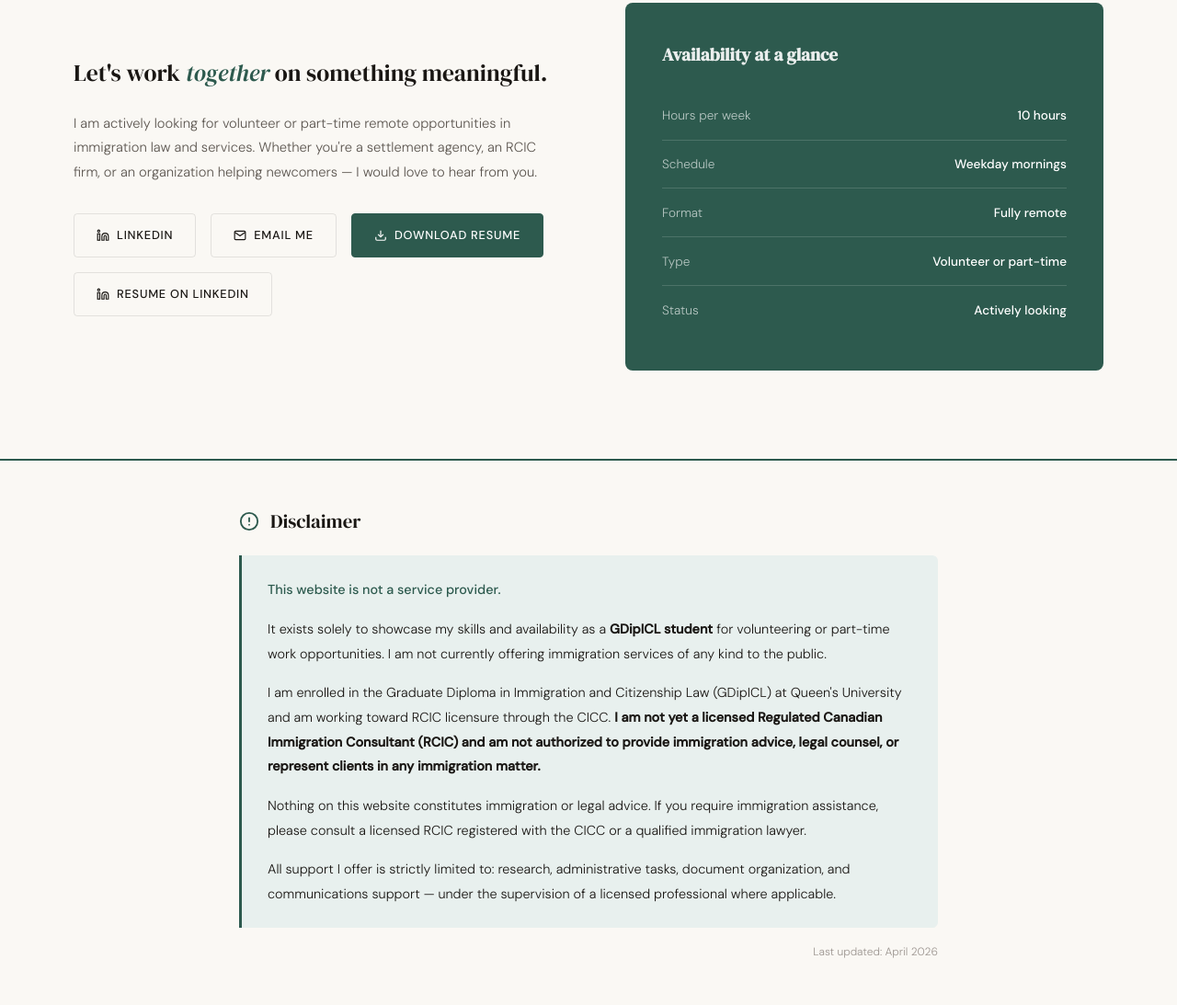
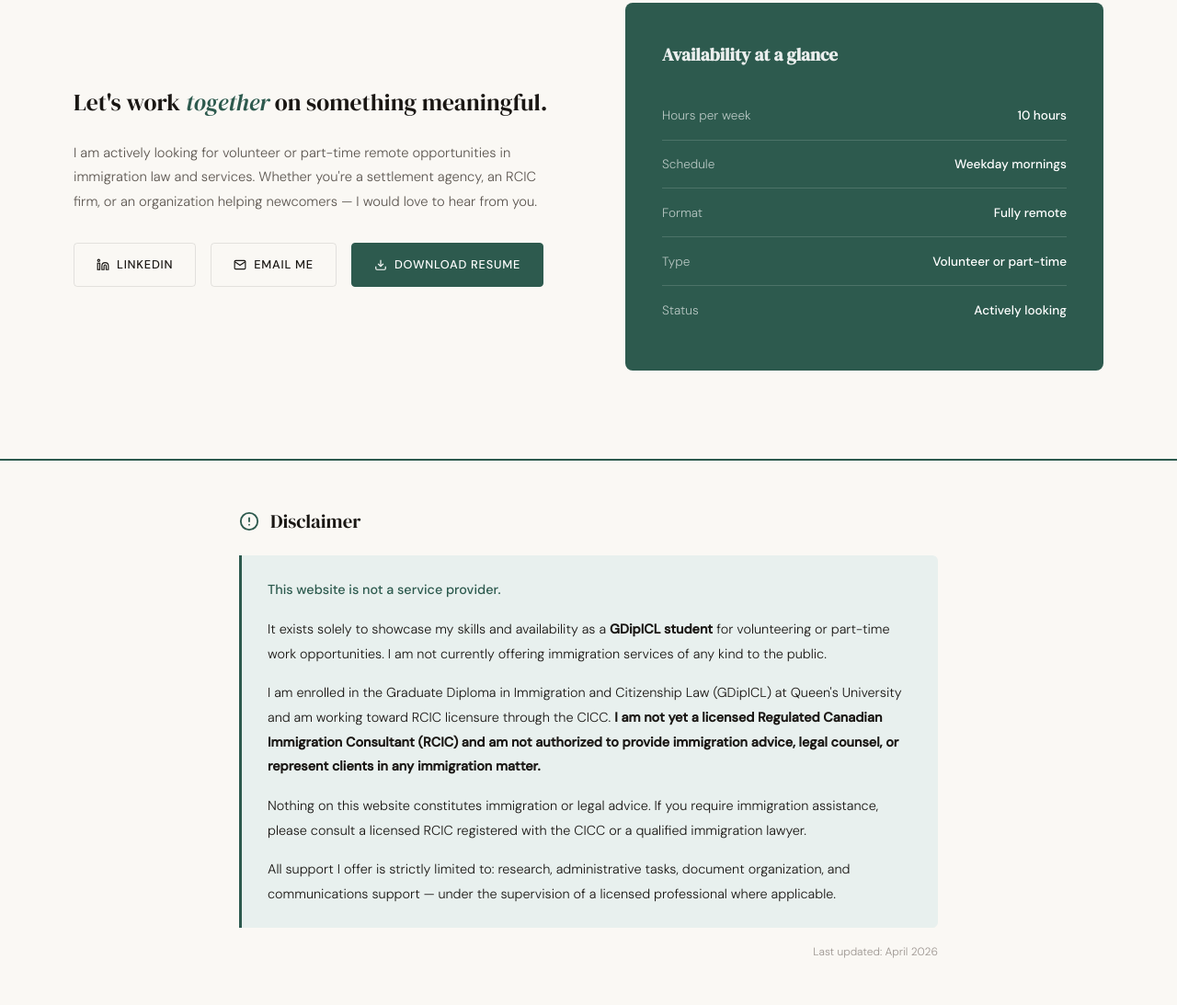
Before and after one commit to altrechamilbonita-maker/altrechamilbonita-maker.github.io-portfolio, a plain HTML site: page index.html in a window 1280 px wide. Shown: the part 3820-4913 px from the top of the page at 92% size. Drawn offline with Linux system fonts and the light colour scheme.

Commit message:
Add files via upload

```diff
--- a/index.html
+++ b/index.html
@@ -550,10 +550,6 @@
           <svg width="14" height="14" viewBox="0 0 24 24" fill="none" stroke="currentColor" stroke-width="2"><path d="M21 15v4a2 2 0 01-2 2H5a2 2 0 01-2-2v-4"/><polyline points="7 10 12 15 17 10"/><line x1="12" y1="15" x2="12" y2="3"/></svg>
           Download resume
         </a>
-        <a href="https://www.linkedin.com/jobs/application-settings/" target="_blank" class="contact-link">
-          <svg width="14" height="14" viewBox="0 0 24 24" fill="none" stroke="currentColor" stroke-width="2"><path d="M16 8a6 6 0 016 6v7h-4v-7a2 2 0 00-2-2 2 2 0 00-2 2v7h-4v-7a6 6 0 016-6z"/><rect x="2" y="9" width="4" height="12"/><circle cx="4" cy="4" r="2"/></svg>
-          Resume on LinkedIn
-        </a>
       </div>
     </div>
     <div class="contact-right reveal reveal-delay-2">
```
